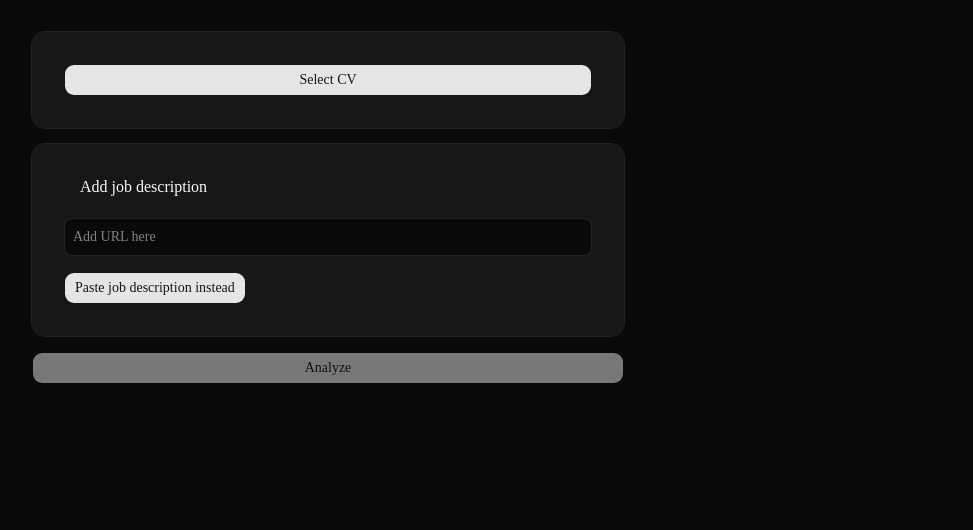
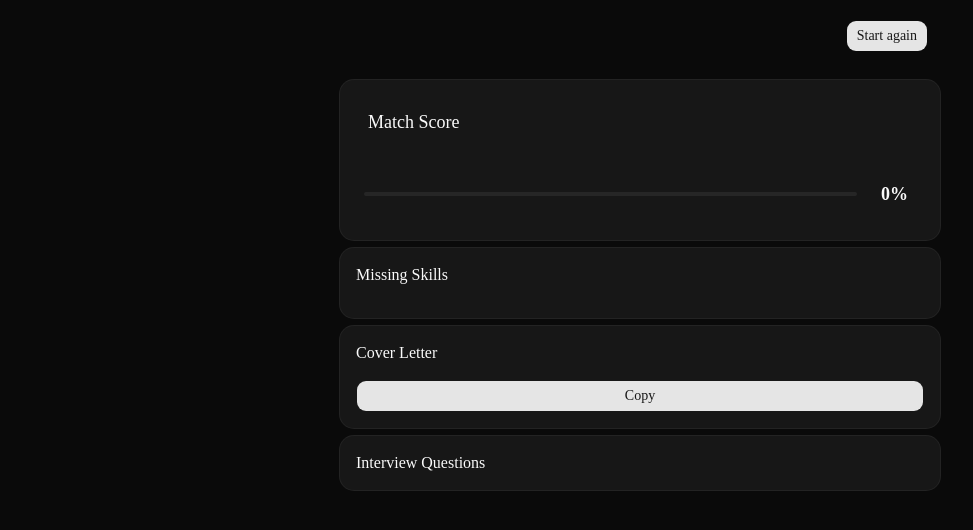
Before and after one commit to STAR-IW/resumioAi, a Next.js app in the folder frontend/: page /analyze in a window 1280 px wide. Shown: the top 530 px of the page, without its empty margins (0-973 px from the left). Built offline with nearby package versions, Linux system fonts and the light colour scheme.

Commit message:
start again button

```diff
--- a/frontend/app/analyze/page.tsx
+++ b/frontend/app/analyze/page.tsx
@@ -12,7 +12,7 @@ export default function Analyze(){
     const [jobValue, setJobValue] = useState<string>('');
     const [analyzeResult, setAnalyzeResult] = useState<AnalysisResult | null>(null);
     const [loading, setLoading] = useState<boolean>(false);
-    const [showResults, setShowResults] = useState<boolean>(false);
+    const [showResults, setShowResults] = useState<boolean>(true);
     const [coverLetter, setCoverLetter] = useState<string>('');
     const [error, setError] = useState<string | null>(null);
     const [jobMode, setJobMode] = useState<'url' | 'paste'>('url');
@@ -86,22 +86,31 @@ export default function Analyze(){
 
     }
     return (
-        <div className='container mx-auto p-8 min-h-screen'>
-            <div className="grid grid-cols-2 gap-8">
-            {/*Left col*/}
-            <div className="flex flex-col gap-4">
+        <div className=' container mx-auto  p-2   min-h-screen '>
+            <>
+            {/*Data input*/}
+                {! showResults && <div  className=" mx-auto  gap-4 max-w-[600px] ">
                 <FileUpload onUpload={(cvText : string)=>{  setCvText(cvText); }}></FileUpload>
                 <JobInput   onJobInput = {(mode, value) =>{ setJobMode(mode); setJobValue(value)} }></JobInput>
                 <Button onClick={handleAnalyze} disabled={!cvText || !jobValue}>Analyze
                     {loading && <Spinner data-icon="inline-start" />}
                 </Button>
                 {error && <p className="text-red-500 text-sm">{error}</p>}
-            </div>
-            {/*Right col*/}
-            <div>
+            </div>}
+            {/*Results*/}
+            <div className=" flex flex-col mx-auto  gap-4 max-w-[600px] ">
+                <div className="flex justify-end">
+                    {showResults && <Button className="m-3"  onClick={()=>{
+                        setShowResults(false);
+                        setAnalyzeResult(null);
+                        setCoverLetter('') ;
+                        setCvText('');
+                        setJobValue('');
+                    }}>Start again</Button>}
+                </div>
                 {showResults  && <ResultsPanel {...(analyzeResult ?? { matchScore: 0, missingSkills: [], interviewQuestions: [] })} coverLetter={coverLetter}/>}
             </div>
-            </div>
+            </>
         </div>
         )
 }
--- a/frontend/components/ResultsPanel.tsx
+++ b/frontend/components/ResultsPanel.tsx
@@ -17,10 +17,7 @@ interface ResultsPanelProps extends AnalysisResult {
 export default function ResultsPanel({matchScore, missingSkills,coverLetter, interviewQuestions} : ResultsPanelProps) {
     //for button ui text update
     const [copied, setCopied] = useState<boolean>(false);
-    const [openScore, setOpenScore] = useState(true)
-    const [openSkills, setOpenSkills] = useState(true)
-    const [openCoverLetter, setOpenCoverLetter] = useState(true)
-    const [openQuestions, setOpenQuestions] = useState(true)
+
 
     const  handleCopy = async () =>{
         try{
@@ -34,7 +31,7 @@ export default function ResultsPanel({matchScore, missingSkills,coverLetter, int
 
     return (
         <div className="flex flex-col gap-2">
-            <Card>
+            <Card className="p-4">
                 <CardTitle className='p-1 m-2 text-lg'>Match Score</CardTitle>
                 <div className="flex items-center gap-4 m-2 ">
                     <Progress value={matchScore}   className={`flex-1  ${matchScore >= 70 ? '[&>div]:bg-green-500' : matchScore >= 40 ? '[&>div]:bg-yellow-500' : '[&>div]:bg-red-500 '} `}
@@ -43,18 +40,18 @@ export default function ResultsPanel({matchScore, missingSkills,coverLetter, int
                 </div>
 
             </Card>
-            <Card>
+            <Card className="p-4">
                 <CardTitle>Missing Skills</CardTitle>
                 <div className="flex flex-wrap gap-2">
                     {missingSkills.map((s,i) =><Badge key={i}>{s}</Badge>)}
                 </div>
             </Card>
-            <Card>
+            <Card className="p-4">
                 <CardTitle>Cover Letter</CardTitle>
                 {coverLetter}
                 <Button onClick={handleCopy}>{copied ? 'Copied!' : 'Copy'}</Button>
             </Card>
-            <Card>
+            <Card className="p-4">
                 <CardTitle>Interview Questions</CardTitle>
                 {interviewQuestions.map((item, i) => (
                     <div key={i}>
```
